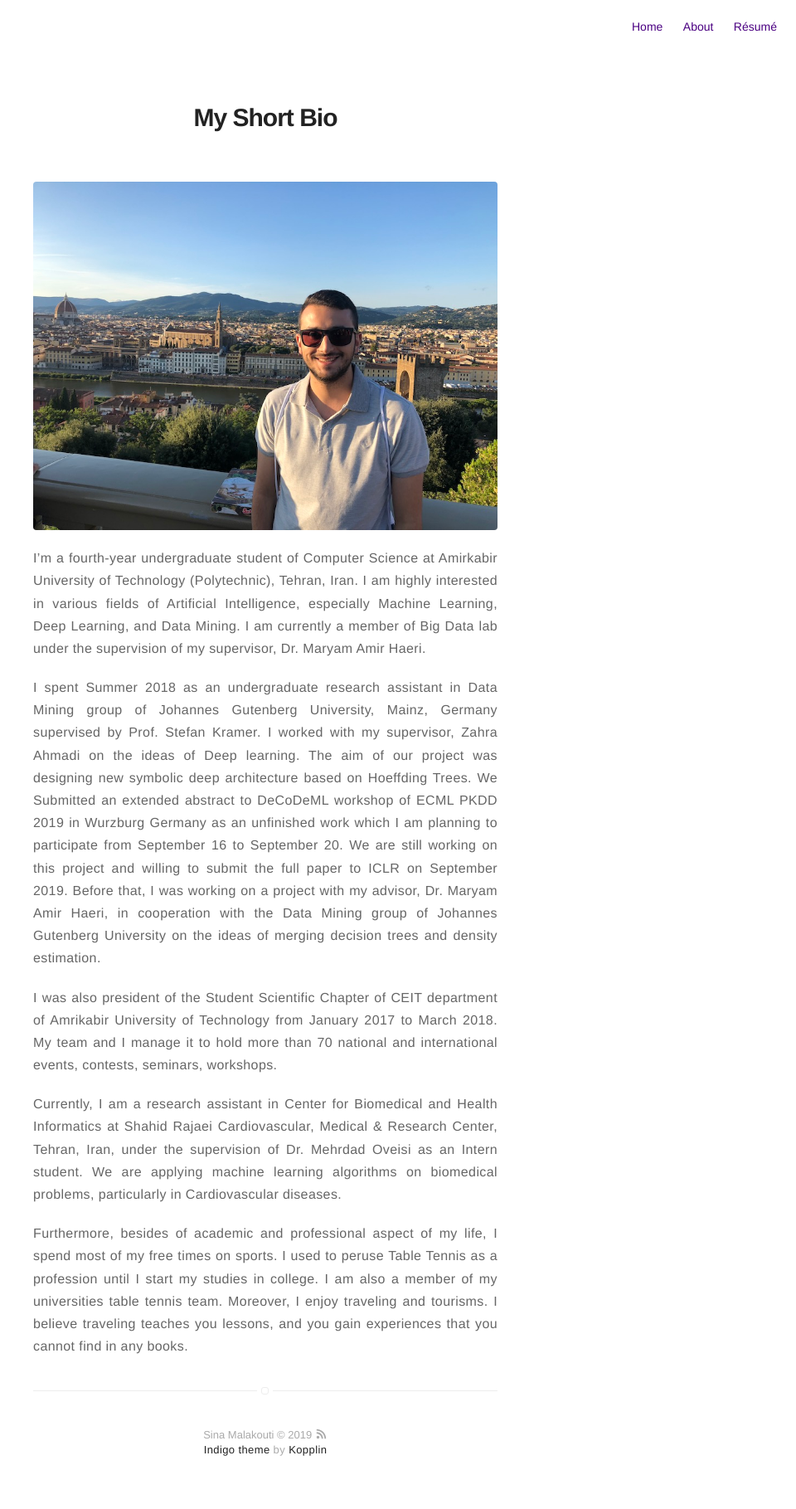
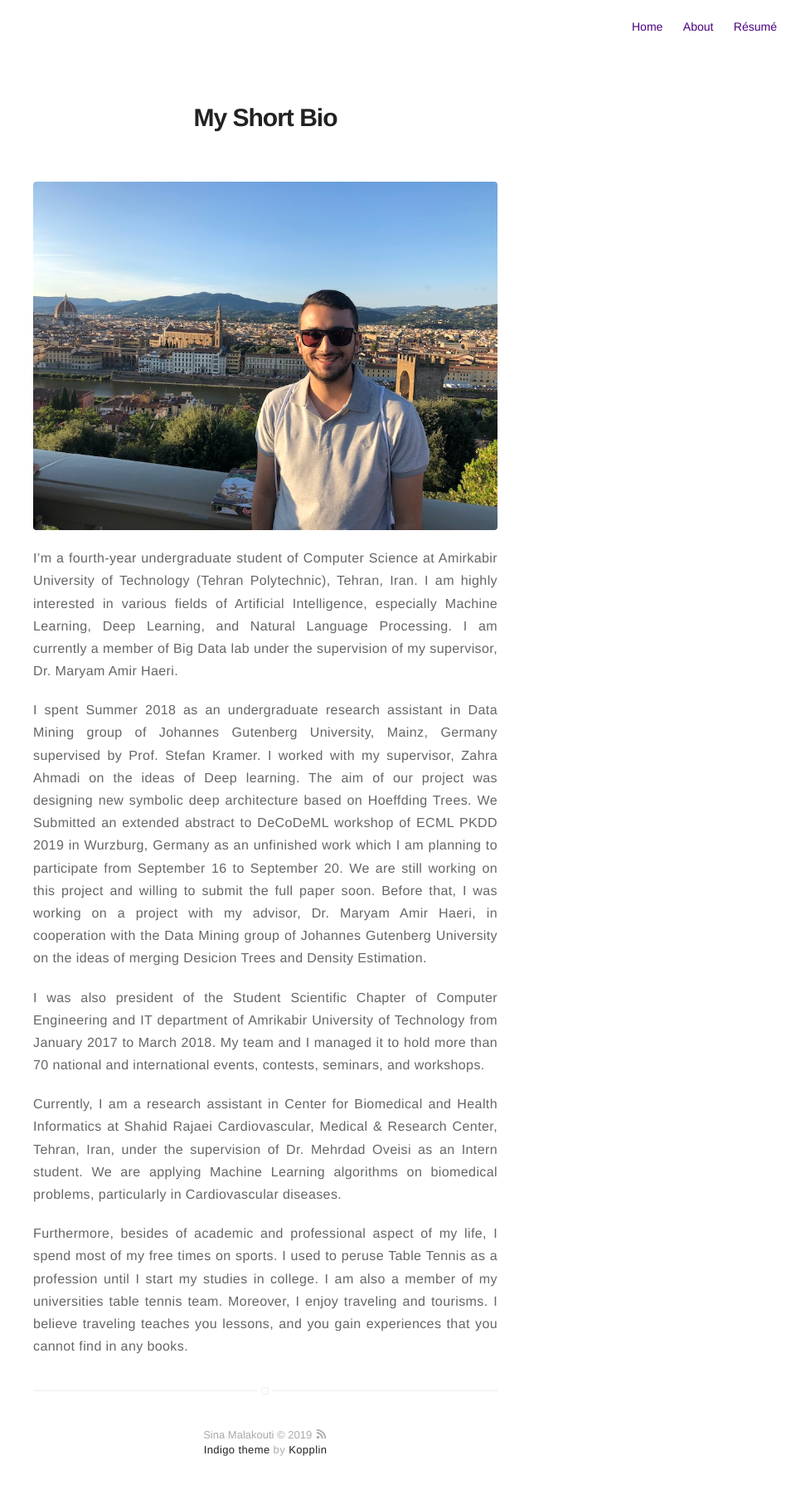
Before and after one commit to sinamalakouti/sinamalakouti.github.io, a Jekyll site: the page built from about.md, in a window 1280 px wide. Shown: the whole page at 83% size, without its empty margins (320-1280 px from the left). Built offline with Jekyll 4.4.1, drawn with Linux system fonts in a browser that asks for light colours.

Commit message:
bio updated

```diff
--- a/_config.yml
+++ b/_config.yml
@@ -1,9 +1,9 @@
 # main text of home
 name: Sina Malakouti
-bio:
+bio: I am a fourth-year Computer Science ( Software Engineering ) student at Amirkabir University of Technology (Tehran Polytechnic), Tehran, Iran advised by Dr. Maryam Amirhaeri.
 
 # twitter summary info
-description: Sina's personal website - news, blog, and related stuff.
+description:
 
 # if it's an external image, update below for true
 # better with square images
--- a/_includes/header.html
+++ b/_includes/header.html
@@ -9,6 +9,7 @@
         {% if site.about %}
             <a class="link" href="{{ site.url }}/about">
                 <img class="selfie" alt="{{ site.name }}" src="{% if site.external-image %}{{ site.picture }}{% else %}{{ site.url }}/{{ site.picture }}{% endif %}" />
+                Hello Helllo
             </a>
         {% else %}
             <span class="link">
--- a/about.md
+++ b/about.md
@@ -6,12 +6,12 @@ picture: assets/images/1773069.jpeg
 ![Profile Image]({{ site.url }}/{{ page.picture }}){: .center-image }
 
 
-I'm a fourth-year undergraduate student of Computer Science at Amirkabir University of Technology (Polytechnic), Tehran, Iran. I am highly interested in various fields of Artificial Intelligence, especially Machine Learning, Deep Learning, and Data Mining. I am currently a member of Big Data lab under the supervision of my supervisor,  Dr. Maryam Amir Haeri.
+I'm a fourth-year undergraduate student of Computer Science at Amirkabir University of Technology (Tehran Polytechnic), Tehran, Iran. I am highly interested in various fields of Artificial Intelligence, especially Machine Learning, Deep Learning, and Natural Language Processing. I am currently a member of Big Data lab under the supervision of my supervisor,  Dr. Maryam Amir Haeri.
 
-I spent Summer 2018 as an undergraduate research assistant in Data Mining group of Johannes Gutenberg University, Mainz, Germany supervised by Prof. Stefan Kramer. I worked with my supervisor, Zahra Ahmadi on the ideas of Deep learning. The aim of our project was designing new symbolic deep architecture based on Hoeffding Trees. We Submitted an extended abstract to DeCoDeML workshop of ECML PKDD 2019 in Wurzburg Germany as an unfinished work which I am planning to participate from September 16 to September 20. We are still working on this project and willing to submit the full paper to ICLR on September 2019. Before that, I was working on a project with my advisor, Dr. Maryam Amir Haeri, in cooperation with the Data Mining group of Johannes Gutenberg University on the ideas of merging decision trees and density estimation.
+I spent Summer 2018 as an undergraduate research assistant in Data Mining group of Johannes Gutenberg University, Mainz, Germany supervised by Prof. Stefan Kramer. I worked with my supervisor, Zahra Ahmadi on the ideas of Deep learning. The aim of our project was designing new symbolic deep architecture based on Hoeffding Trees. We Submitted an extended abstract to DeCoDeML workshop of ECML PKDD 2019 in Wurzburg, Germany as an unfinished work which I am planning to participate from September 16 to September 20. We are still working on this project and willing to submit the full paper soon. Before that, I was working on a project with my advisor, Dr. Maryam Amir Haeri, in cooperation with the Data Mining group of Johannes Gutenberg University on the ideas of merging Desicion Trees and Density Estimation.
 
-I was also president of the Student Scientific Chapter of CEIT department of Amrikabir University of Technology from January 2017 to March 2018. My team and I manage it to hold more than 70 national and international events, contests, seminars, workshops.
+I was also president of the Student Scientific Chapter of Computer Engineering and IT department of Amrikabir University of Technology from January 2017 to March 2018. My team and I managed it to hold more than 70 national and international events, contests, seminars, and workshops.
 
-Currently, I am a research assistant in Center for Biomedical and Health Informatics at Shahid Rajaei Cardiovascular, Medical & Research Center, Tehran, Iran, under the supervision of Dr. Mehrdad Oveisi as an Intern student. We are applying machine learning algorithms on biomedical problems, particularly in Cardiovascular diseases.
+Currently, I am a research assistant in Center for Biomedical and Health Informatics at Shahid Rajaei Cardiovascular, Medical & Research Center, Tehran, Iran, under the supervision of Dr. Mehrdad Oveisi as an Intern student. We are applying Machine Learning algorithms on biomedical problems, particularly in Cardiovascular diseases.
 
 Furthermore, besides of academic and professional aspect of my life, I spend most of my free times on sports. I used to peruse Table Tennis as a profession until I start my studies in college. I am also a member of my universities table tennis team. Moreover, I enjoy traveling and tourisms. I believe traveling teaches you lessons, and you gain experiences that you cannot find in any books.
```
